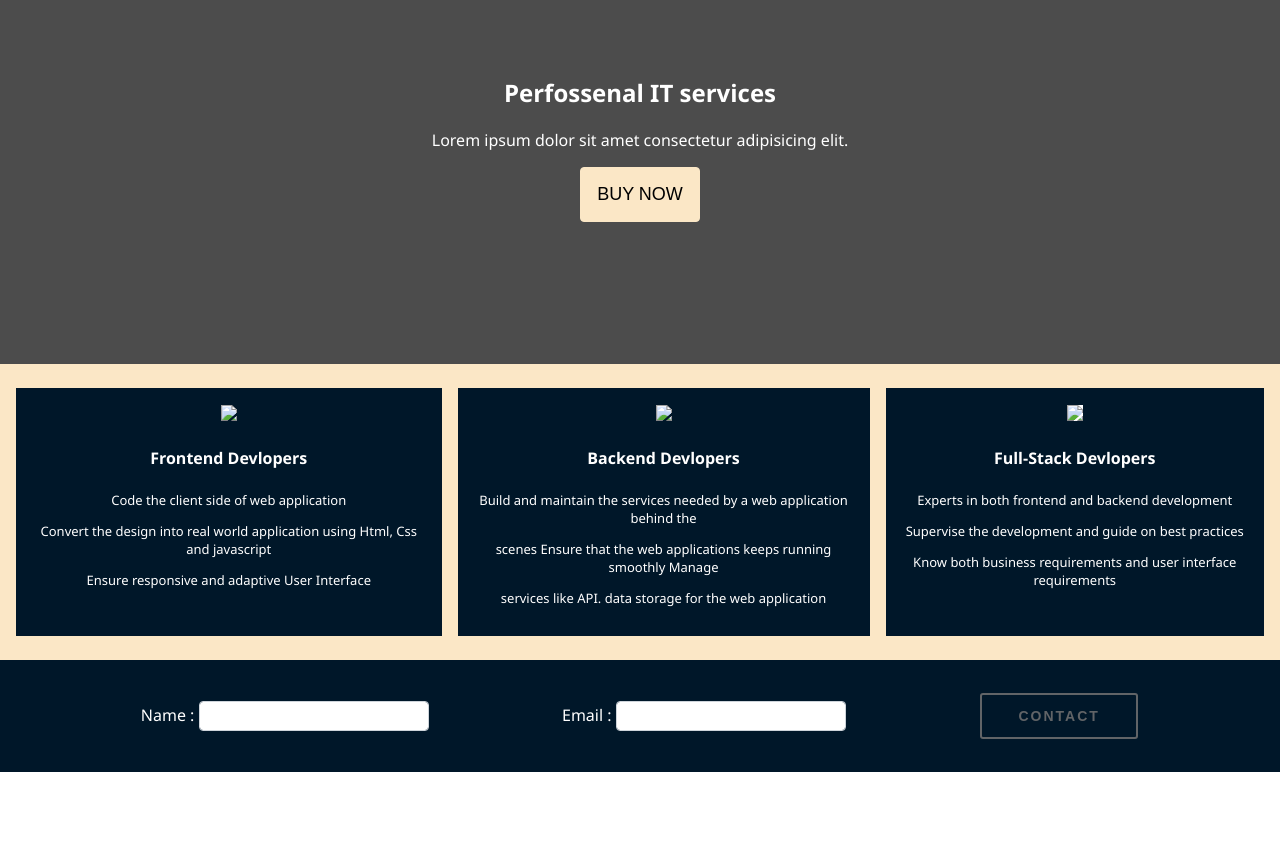
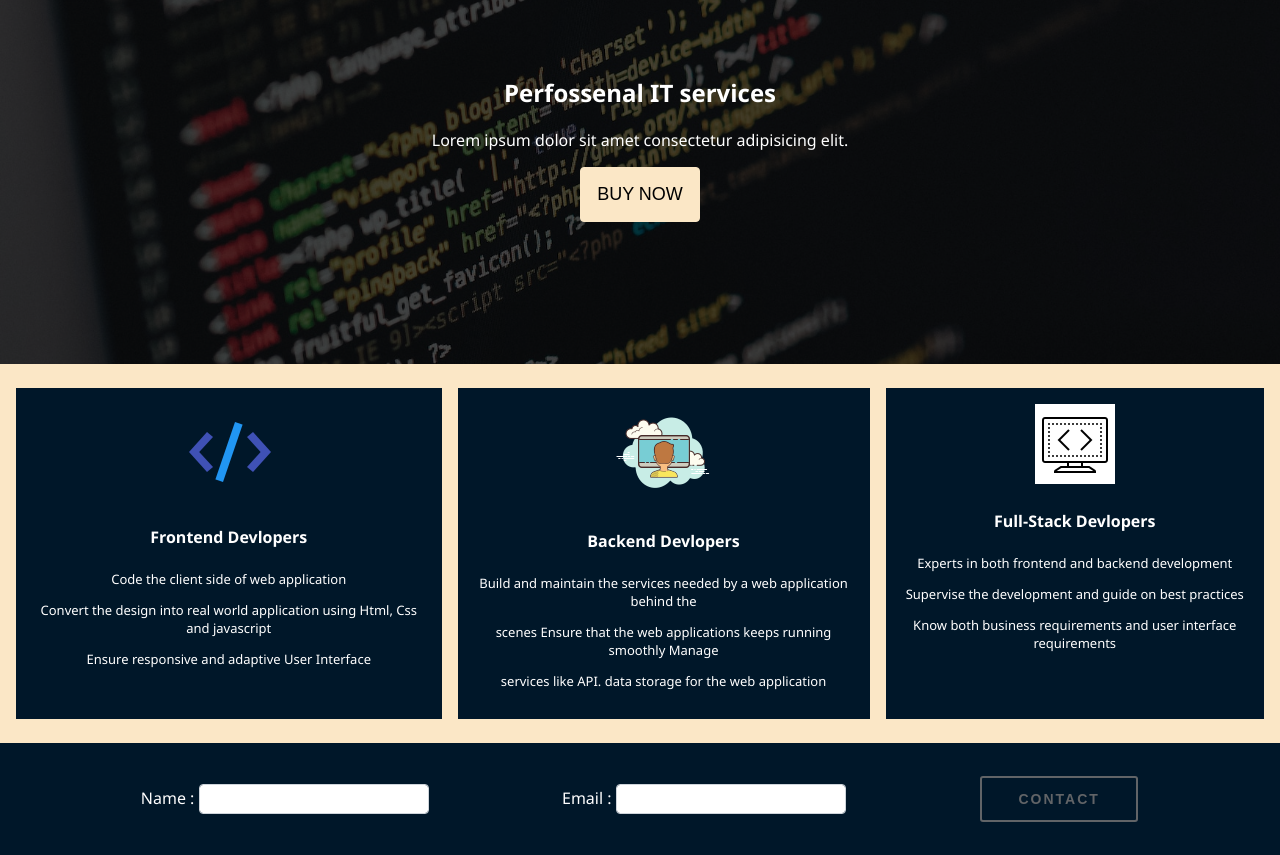
Before and after one commit to helalshahid/HTML-CSS-101, a plain HTML site: page index.html in a window 1280 px wide. Shown: the part 86-941 px from the top of the page. Before the commit the page ends 858 px from the top, so only its background shows below. Drawn offline with Linux system fonts and the light colour scheme; the site is published under a folder, as on GitHub Pages, so addresses that start at the root find nothing.

Commit message:
big fix 2

```diff
--- a/assets/css/index.css
+++ b/assets/css/index.css
@@ -17,7 +17,7 @@ body {
   padding: 0;
   margin: 0;
   font-family: "Segoe UI", Tahoma, Geneva, Verdana, sans-serif;
-  background: url("/assets/images/banner.jpg");
+  background: url("../../assets/images/banner.jpg");
   background-size: cover;
   background-repeat: no-repeat;
 }
@@ -134,7 +134,7 @@ main {
   font-size: 13px;
 }
 
-img[src*="/assets/images/fullstack.png"] {
+img[src*="assets/images/fullstack.png"] {
   background: #fff;
 }
 #contact {
--- a/index.html
+++ b/index.html
@@ -42,7 +42,7 @@
       </section>
       <section id="about">
         <div class="serivces-cards">
-          <img src="/assets/images/frontend.png" />
+          <img src="assets/images/frontend.png" />
           <h4>Frontend Devlopers</h4>
           <p>Code the client side of web application</p>
           <p>
@@ -52,7 +52,7 @@
           <p>Ensure responsive and adaptive User Interface</p>
         </div>
         <div class="serivces-cards">
-          <img src="/assets/images/backend.png" />
+          <img src="assets/images/backend.png" />
           <h4>Backend Devlopers</h4>
           <p>
             Build and maintain the services needed by a web application behind
@@ -65,7 +65,7 @@
           <p>services like API. data storage for the web application</p>
         </div>
         <div class="serivces-cards">
-          <img src="/assets/images/fullstack.png" />
+          <img src="assets/images/fullstack.png" />
           <h4>Full-Stack Devlopers</h4>
           <p>Experts in both frontend and backend development</p>
           <p>Supervise the development and guide on best practices</p>
```
